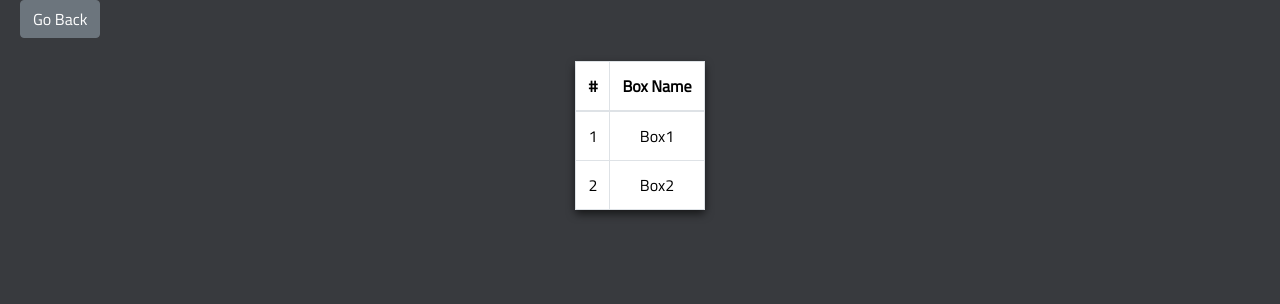
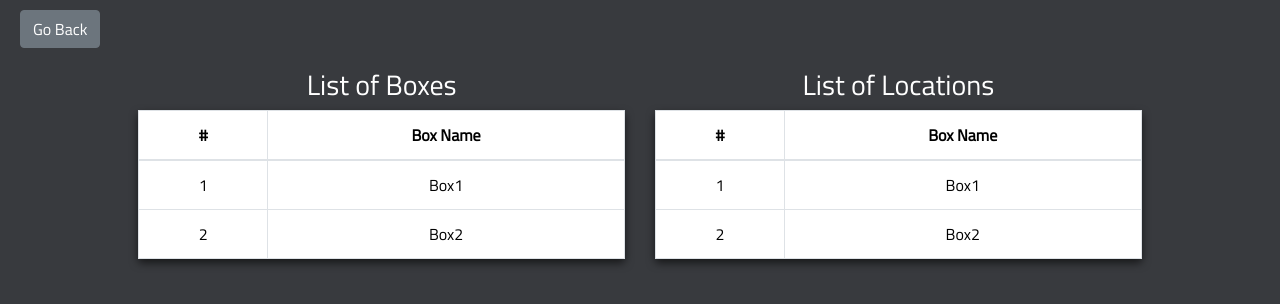
Before and after one commit to abishekpadaki/howathon_2019_cae, a React (Create React App) app in the folder howathon_app/: page /stats in a window 1280 px wide. Shown: the top 304 px of the page. Built offline with nearby package versions, Linux system fonts and the light colour scheme; no server answers.

Commit message:
Css changes to stattable page

```diff
--- a/howathon_app/src/features/StatsTable/index.js
+++ b/howathon_app/src/features/StatsTable/index.js
@@ -11,9 +11,40 @@ export default class StatsTable extends React.Component{
     render(){
         return(
             <>
+            <div className="page_div">
             <BackButton/>
             <div className="stats_div">
-            <div className="statsTableCard">
+            <div className="statsTableCard col-sm-5">
+                <div className="tableLabel">
+                    <h3>List of Boxes</h3>
+                </div>
+                <Table striped bordered hover>
+  <thead>
+    <tr>
+      <th>#</th>
+      <th>Box Name</th>
+
+    </tr>
+  </thead>
+  <tbody>
+    <tr>
+      <td>1</td>
+      <td>Box1</td>
+
+    </tr>
+    <tr>
+      <td>2</td>
+      <td>Box2</td>
+
+    </tr>
+
+  </tbody>
+</Table>
+            </div>
+            <div className="statsTableCard col-sm-5">
+            <div className="tableLabel">
+                    <h3>List of Locations</h3>
+                </div>
                 <Table striped bordered hover>
   <thead>
     <tr>
@@ -38,6 +69,7 @@ export default class StatsTable extends React.Component{
 </Table>
             </div>
             </div>
+            </div>
             </>
         )
     }
--- a/howathon_app/src/features/StatsTable/styles.css
+++ b/howathon_app/src/features/StatsTable/styles.css
@@ -6,3 +6,7 @@
 .statsTableCard{
     display:inline-block;
 }
+
+.page_div{
+    margin-top:10px;
+}
```
